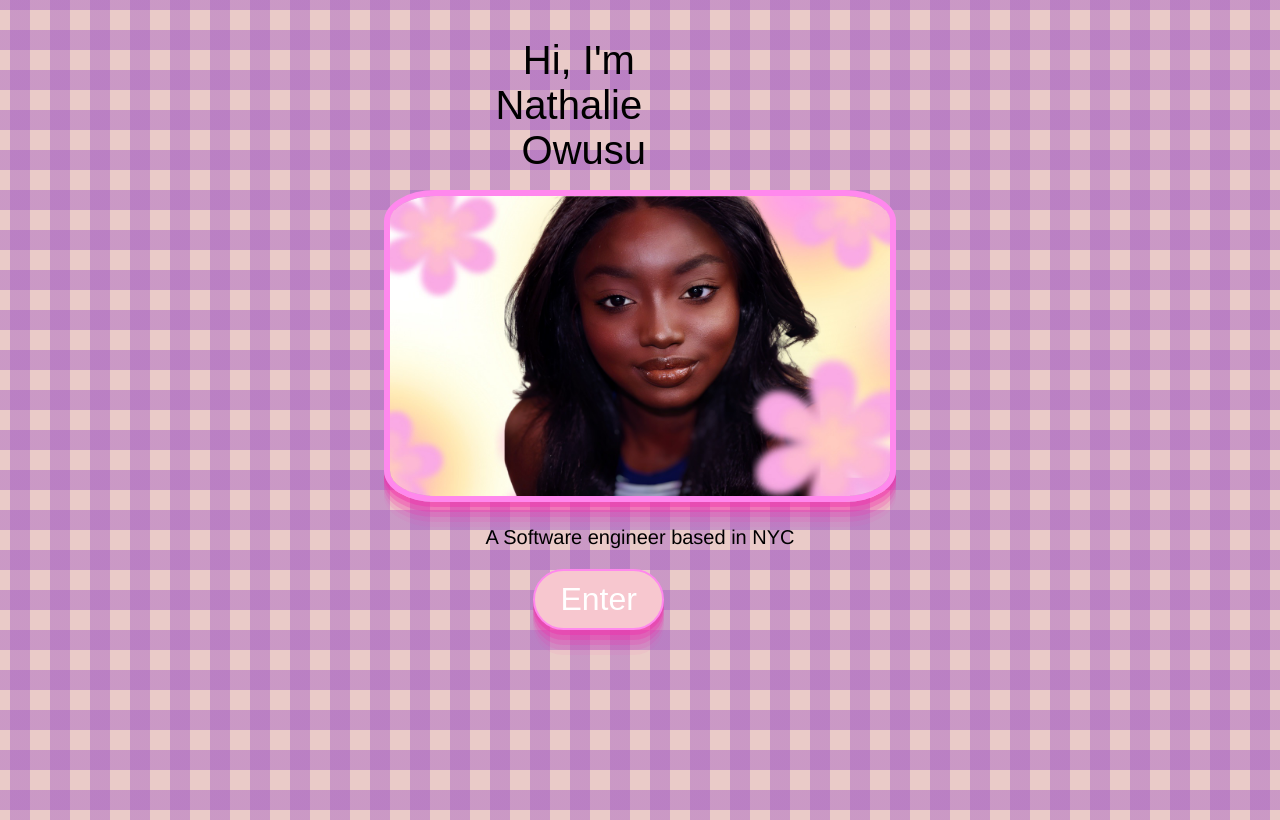
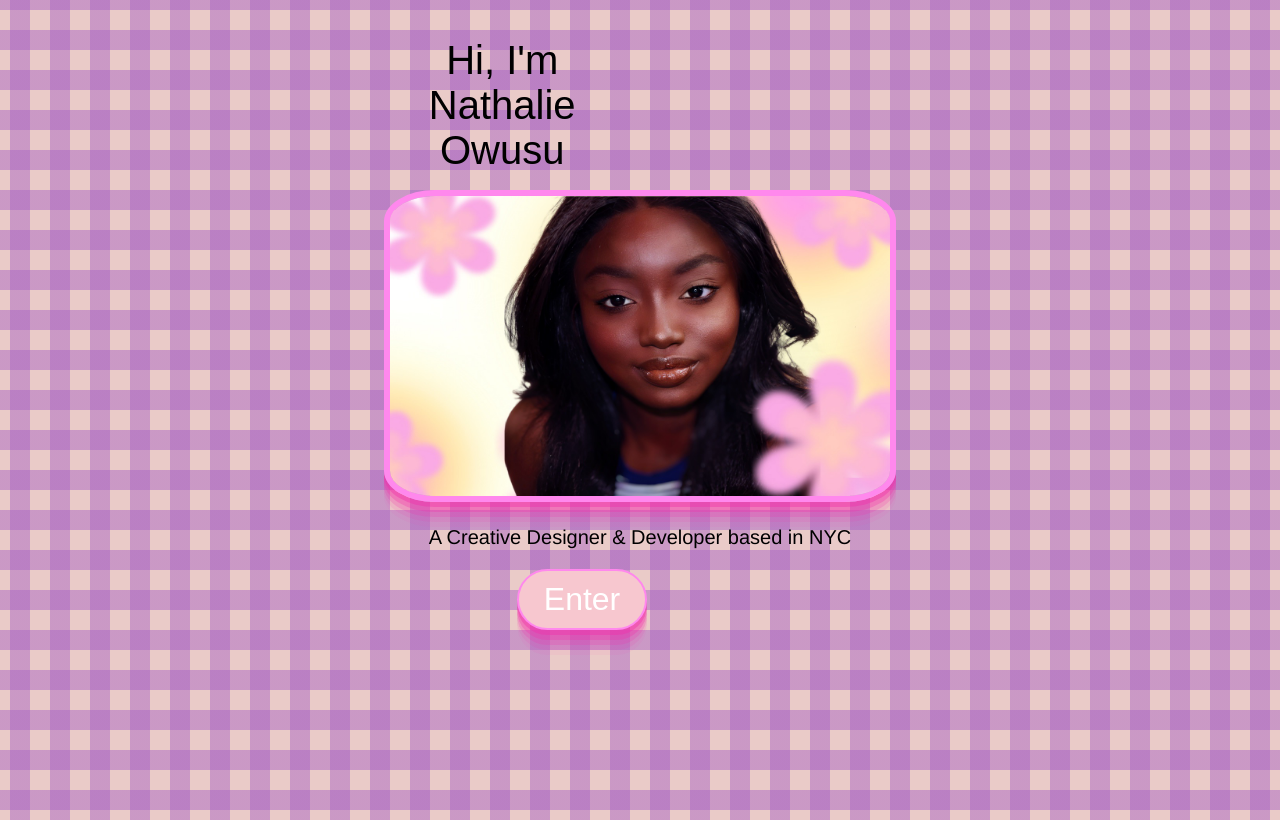
Before and after one commit to NathalieOwusu/Css-Art1, a plain HTML site: page index.html in a window 1280 px wide. Drawn offline with Linux system fonts and the light colour scheme; a web font is replaced by a local one.

Commit message:
Centered main text

```diff
--- a/Home.css
+++ b/Home.css
@@ -1,3 +1,6 @@
+body{
+  background-color:rgb(220, 175, 247);
+}
 
 nav li {
 padding: 20px;
@@ -37,3 +40,10 @@ transform: translateY(4px);
   bottom:30px;
   transform: rotate(90deg);
 }
+h1{
+  color:blue
+}
+#resume-btn{
+  background: linear-gradient(to right, #5fdaec, rgb(195, 255, 0));
+  color:Purple;
+}
--- a/index.html
+++ b/index.html
@@ -17,7 +17,7 @@
      <br>Nathalie
      <br><span class="intro1">Owusu</span>
      <br></h1>
-    <p>A Software engineer based in NYC</span></p>
+    <p>A Creative Designer & Developer based in NYC</span></p>
  <button class="btn" onclick=" window.open('/Home.html')">Enter</button>
 <div class="bordered-box"></div>
   </header>
--- a/styles.css
+++ b/styles.css
@@ -40,7 +40,7 @@ border: 6px solid #ff88ed;
   border: 2px solid #ff88ed;
   border-radius: 100em;
   padding: 10px 25px;
-  margin-left: 6vh;
+  margin-left: 11vh;
   text-align: center;
   background-color: rgb(247, 199, 207);
   box-shadow: rgba(240, 46, 170, 0.4) 0px 5px, rgba(240, 46, 170, 0.3) 0px 10px, rgba(240, 46, 170, 0.2) 0px 15px, rgba(240, 46, 170, 0.1) 0px 20px, rgba(240, 46, 170, 0.05) 0px 25px;
@@ -73,19 +73,8 @@ h1{
 }
 
 
-.intro{
-  text-align: center;
-  left: 10px;
-  position: relative;
-  padding-left: 20px;
-  text-indent: 50px;
-}
-.intro1{
-  text-align: center;
-  left: 10px;
-  position: relative;
-  padding-left: 10px;
-}
+
+
 p{
   font-family: 'Franklin Gothic Medium', 'Arial Narrow', Arial, sans-serif;
   font-size: 20px;
```
Also changed, not shown: Home.html (+5 -0 lines).
